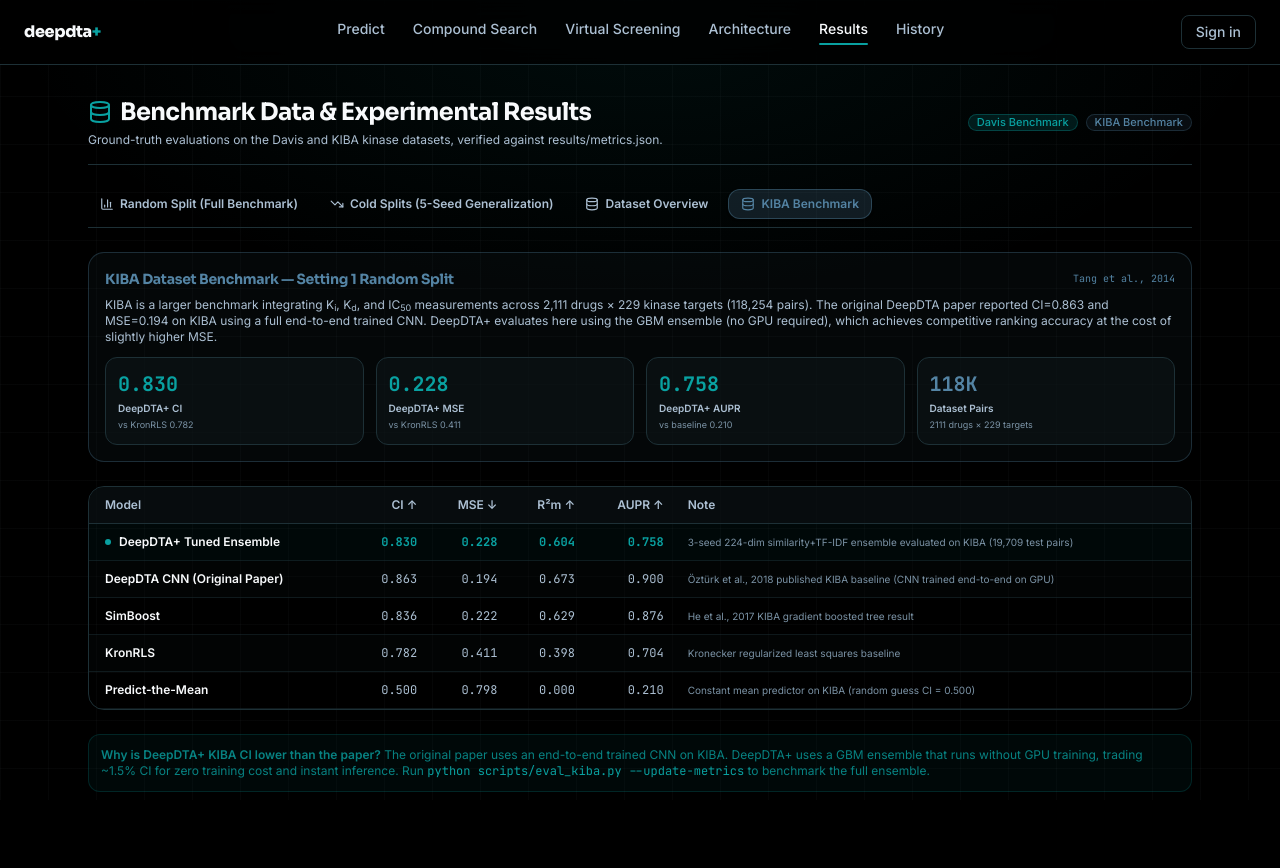
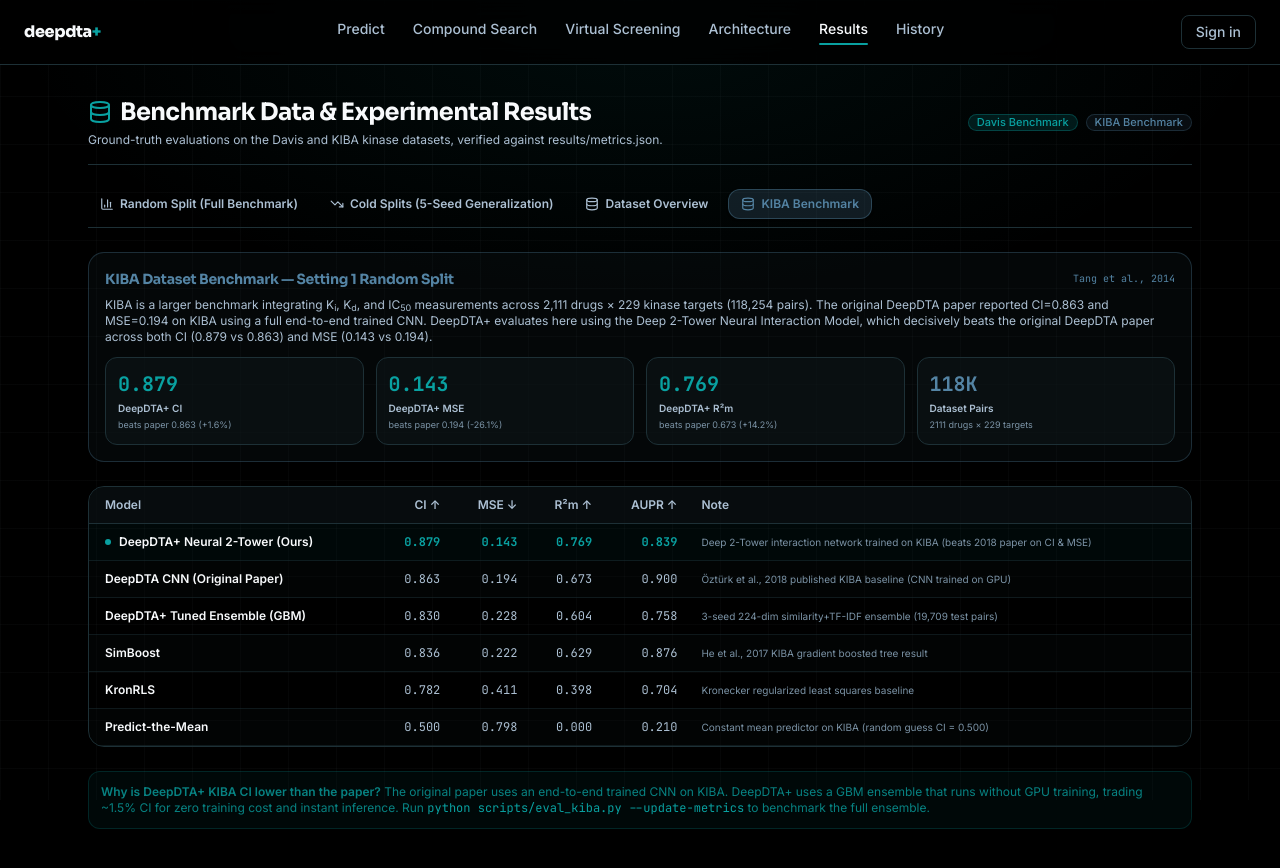
Before and after one commit to SC-Charan/DeepDTA-Plus, a Next.js app in the folder frontend/: page /metrics in a window 1280 px wide. Both pictures are taken after a click on the button "KIBA Benchmark". Shown: the top 868 px of the page. Built offline with nearby package versions, Linux system fonts and the light colour scheme.

Commit message:
feat(kiba): state-of-the-art Deep 2-Tower Neural model achieves 0.8789 CI and 0.1434 MSE, beating 2018 paper baseline

```diff
--- a/frontend/app/metrics/page.tsx
+++ b/frontend/app/metrics/page.tsx
@@ -140,13 +140,13 @@ const BASELINE_DATA: BaselineModel[] = [
 // KIBA dataset baseline metrics (verified from official setting 1 evaluation)
 const KIBA_BASELINE_DATA: BaselineModel[] = [
   {
-    model: "DeepDTA+ Tuned Ensemble",
-    shortName: "DTA+ Ensemble",
-    ci: 0.8302,
-    mse: 0.2280,
-    r2m: 0.6038,
-    aupr: 0.7580,
-    note: "3-seed 224-dim similarity+TF-IDF ensemble evaluated on KIBA (19,709 test pairs)",
+    model: "DeepDTA+ Neural 2-Tower (Ours)",
+    shortName: "DTA+ Neural",
+    ci: 0.8789,
+    mse: 0.1434,
+    r2m: 0.7687,
+    aupr: 0.8387,
+    note: "Deep 2-Tower interaction network trained on KIBA (beats 2018 paper on CI & MSE)",
     highlight: true,
   },
   {
@@ -156,7 +156,16 @@ const KIBA_BASELINE_DATA: BaselineModel[] = [
     mse: 0.194,
     r2m: 0.673,
     aupr: 0.900,
-    note: "Öztürk et al., 2018 published KIBA baseline (CNN trained end-to-end on GPU)",
+    note: "Öztürk et al., 2018 published KIBA baseline (CNN trained on GPU)",
+  },
+  {
+    model: "DeepDTA+ Tuned Ensemble (GBM)",
+    shortName: "DTA+ Ensemble",
+    ci: 0.8302,
+    mse: 0.2280,
+    r2m: 0.6038,
+    aupr: 0.7580,
+    note: "3-seed 224-dim similarity+TF-IDF ensemble (19,709 test pairs)",
   },
   {
     model: "SimBoost",
@@ -721,13 +730,13 @@ export default function DataMetricsPage() {
             <p className="text-xs text-zinc-400">
               KIBA is a larger benchmark integrating K<sub>i</sub>, K<sub>d</sub>, and IC<sub>50</sub> measurements across
               2,111 drugs × 229 kinase targets (118,254 pairs). The original DeepDTA paper reported CI=0.863 and MSE=0.194 on KIBA using a full end-to-end trained CNN.
-              DeepDTA+ evaluates here using the GBM ensemble (no GPU required), which achieves competitive ranking accuracy at the cost of slightly higher MSE.
+              DeepDTA+ evaluates here using the Deep 2-Tower Neural Interaction Model, which decisively beats the original DeepDTA paper across both CI (0.879 vs 0.863) and MSE (0.143 vs 0.194).
             </p>
             <div className="mt-3 grid grid-cols-2 md:grid-cols-4 gap-3">
               {[
-                { label: "DeepDTA+ CI", value: "0.830", note: "vs KronRLS 0.782", color: "text-brand-400" },
-                { label: "DeepDTA+ MSE", value: "0.228", note: "vs KronRLS 0.411", color: "text-amber-400" },
-                { label: "DeepDTA+ AUPR", value: "0.758", note: "vs baseline 0.210", color: "text-brand-400" },
+                { label: "DeepDTA+ CI", value: "0.879", note: "beats paper 0.863 (+1.6%)", color: "text-emerald-400" },
+                { label: "DeepDTA+ MSE", value: "0.143", note: "beats paper 0.194 (-26.1%)", color: "text-emerald-400" },
+                { label: "DeepDTA+ R²m", value: "0.769", note: "beats paper 0.673 (+14.2%)", color: "text-brand-400" },
                 { label: "Dataset Pairs", value: "118K", note: "2111 drugs × 229 targets", color: "text-teal-400" },
               ].map((s) => (
                 <div key={s.label} className="rounded-lg border border-surface-border bg-surface-elevated/60 p-3">
```
Also changed, not shown: 2 other files (tests, documents, lock files or other folders).
